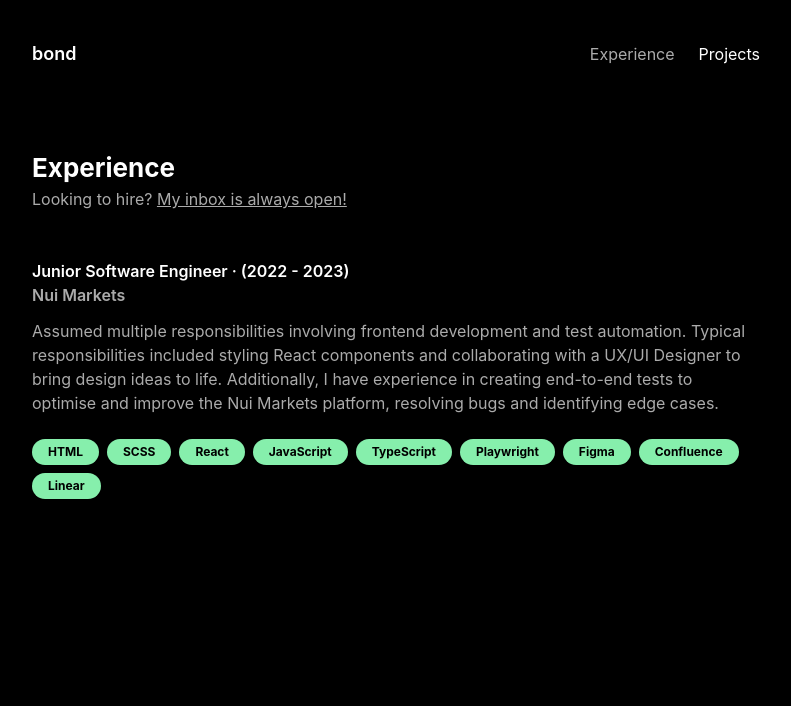
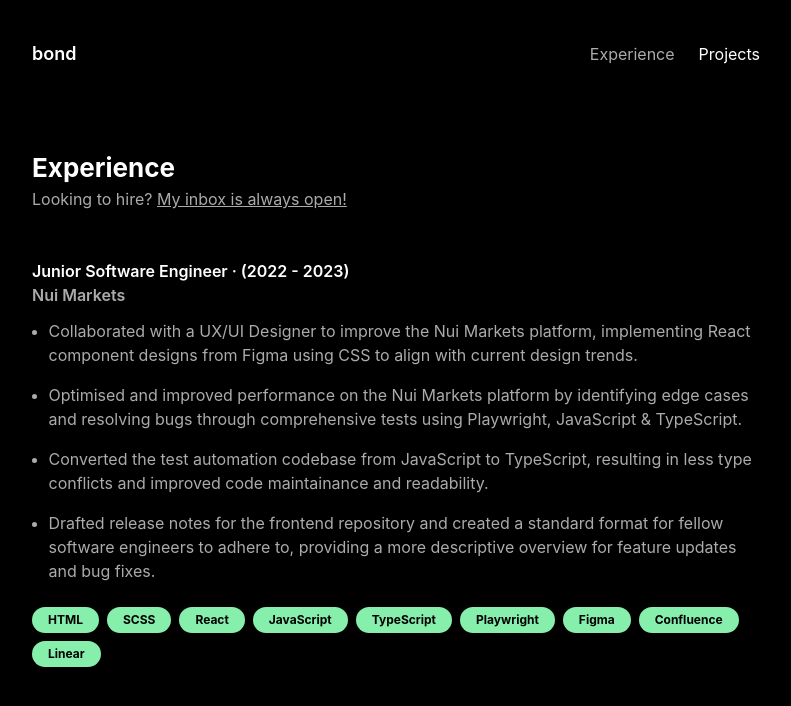
Before and after one commit to trinhbond/personal-portfolio, a React (Create React App) app: page /experience in a window 1280 px wide. Shown: the top 706 px of the page, without its empty margins (244-1035 px from the left). Built offline with nearby package versions, Linux system fonts and the light colour scheme.

Commit message:
Change experience summary

```diff
--- a/src/pages/Experience.js
+++ b/src/pages/Experience.js
@@ -54,14 +54,29 @@
                   Nui Markets
                 </span>
               </div>
-              <p className="text-[#ababab]">
-                Assumed multiple responsibilities involving frontend development
-                and test automation. Typical responsibilities included styling
-                React components and collaborating with a UX/UI Designer to
-                bring design ideas to life. Additionally, I have experience in
-                creating end-to-end tests to optimise and improve the Nui
-                Markets platform, resolving bugs and identifying edge cases.
-              </p>
+              <ul className="text-[#ababab] pl-[16.5px] list-disc flex flex-col flex-wrap gap-4 ">
+                <li>
+                  Collaborated with a UX/UI Designer to improve the Nui Markets
+                  platform, implementing React component designs from Figma
+                  using CSS to align with current design trends.
+                </li>
+                <li>
+                  Optimised and improved performance on the Nui Markets platform
+                  by identifying edge cases and resolving bugs through
+                  comprehensive tests using Playwright, JavaScript & TypeScript.
+                </li>
+                <li>
+                  Converted the test automation codebase from JavaScript to
+                  TypeScript, resulting in less type conflicts and improved code
+                  maintainance and readability.
+                </li>
+                <li>
+                  Drafted release notes for the frontend repository and created
+                  a standard format for fellow software engineers to adhere to,
+                  providing a more descriptive overview for feature updates and
+                  bug fixes.
+                </li>
+              </ul>
             </div>
             <div className="flex flex-row gap-2 flex-wrap text-[12px]">
               {[
```
